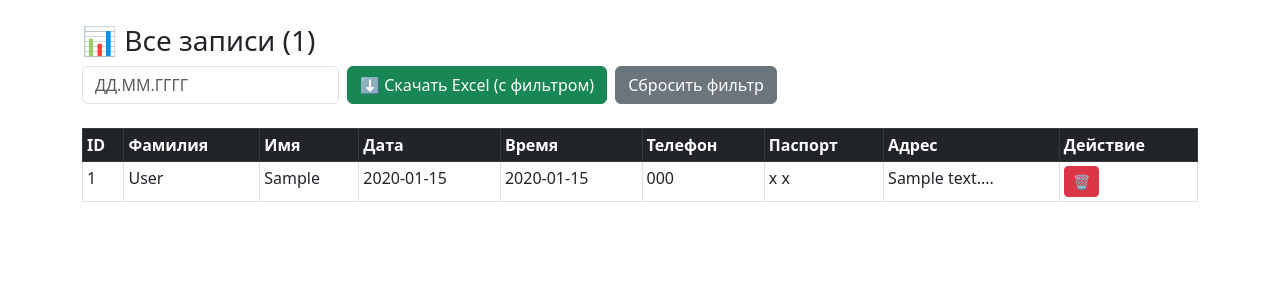
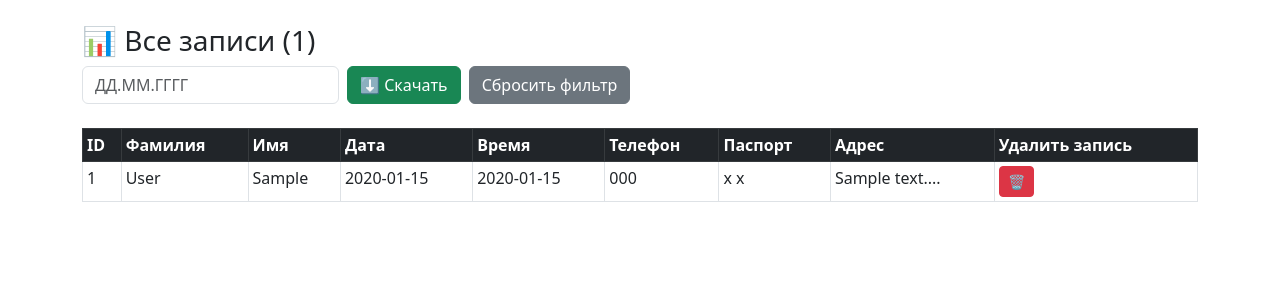
Before and after one commit to DyadykYuri/reg-form-for-med, a Flask app: template templates/admin.html in a window 1280 px wide. Shown: the top 300 px of the page. Run offline with Flask 3, Linux system fonts and the light colour scheme; the template is opened without the code that fills it: values that come from a table or form of the project are taken from there, others are empty; tables that the repository leaves empty hold one stand-in row (values such as "Sample post").

Commit message:
Update admin.html
Изменил текст на кнопках

```diff
--- a/templates/admin.html
+++ b/templates/admin.html
@@ -15,7 +15,7 @@
             <input type="text" name="filter_date" class="form-control" placeholder="ДД.ММ.ГГГГ">
         </div>
         <div class="col-auto">
-            <button type="submit" class="btn btn-success">⬇️ Скачать Excel (с фильтром)</button>
+            <button type="submit" class="btn btn-success">⬇️ Скачать </button>
         </div>
         <div class="col-auto">
             <a href="/admin?key=ADMIN2026" class="btn btn-secondary">Сбросить фильтр</a>
@@ -34,7 +34,7 @@
                     <th>Телефон</th>
                     <th>Паспорт</th>
                     <th>Адрес</th>
-                    <th>Действие</th>
+                    <th>Удалить запись</th>
                 </tr>
             </thead>
             <tbody>
```
